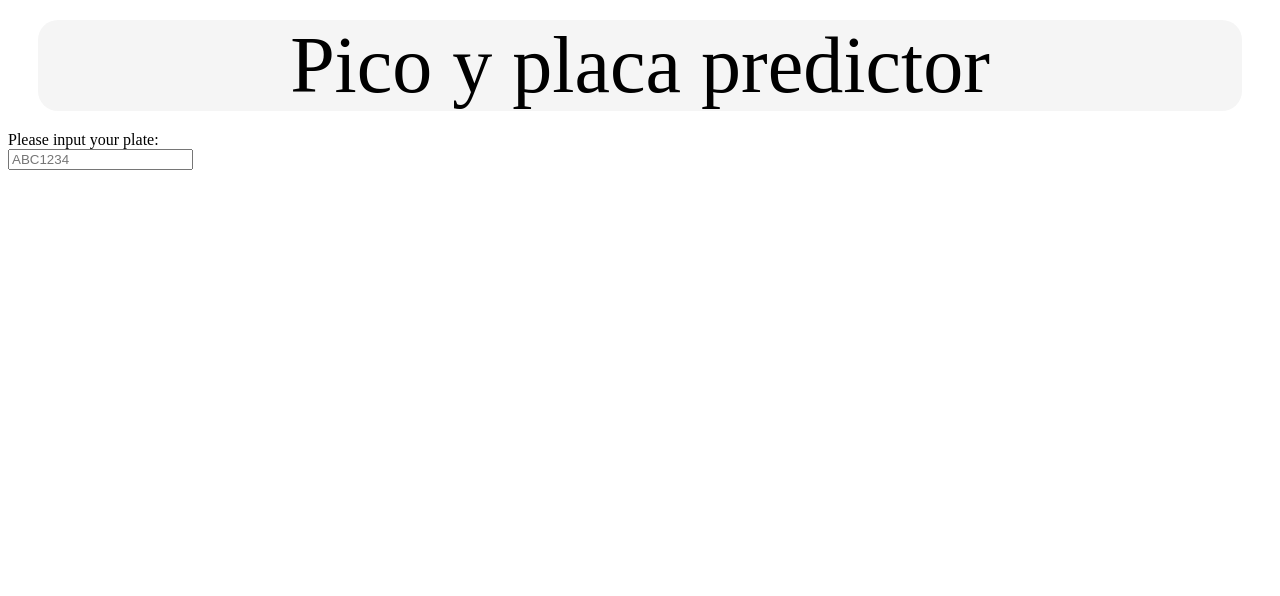
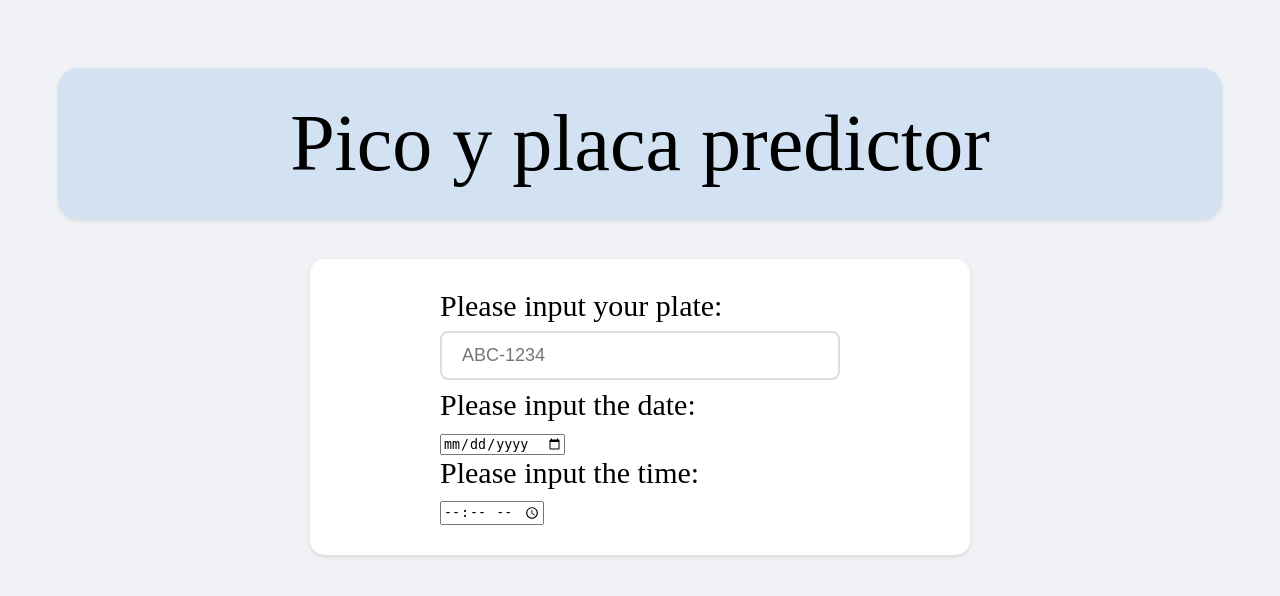
Before and after one commit to SaidNa14-02/Pico-y-Placa-Predictor, a Flask app: page / in a window 1280 px wide. Shown: the top 596 px of the page. Run offline with Flask 3, Linux system fonts and the light colour scheme.

Commit message:
Corrected schedule class to manage date and time formats

```diff
--- a/Picoyplaca/models/day_restriction.py
+++ b/Picoyplaca/models/day_restriction.py
@@ -1,4 +1,5 @@
 import calendar
+from datetime import datetime
 from models.schedule import Schedule
 from models.vehicle import Vehicle
 
@@ -18,8 +19,8 @@ class DayRestriction:
         if not self.schedule.check_date(date):
             raise ValueError("Invalid date format")
 
-        day, month, year = map(int, date.split("/"))
-        weekday = calendar.weekday(year, month, day)
+        date_obj = datetime.strptime(date, "%Y-%m-%d")
+        weekday = date_obj.weekday()
         return calendar.day_name[weekday]
 
     def check_day_restriction(self, input_date: str, plate: str):
--- a/Picoyplaca/models/schedule.py
+++ b/Picoyplaca/models/schedule.py
@@ -13,7 +13,7 @@ class Schedule:
 
     def set_date(self, date):
         if self.check_date(date):
-            self.__date = datetime.strptime(date, "%d/%m/%Y").date()
+            self.__date = datetime.strptime(date, "%Y-%m-%d").date()
         else:
             raise ValueError("Invalid date format")
 
@@ -27,23 +27,14 @@ class Schedule:
         if not input_date or not isinstance(input_date, str):
             return False
         try:
-            datetime.strptime(input_date, "%d/%m/%Y")
+            datetime.strptime(input_date, "%Y-%m-%d")
             return True
         except ValueError:
             return False
 
     def check_time(self, input_time):
-
         if not input_time or not isinstance(input_time, str):
             return False
-
-        if len(input_time) != 5 or input_time[2] != ':':
-            return False
-
-        hours, minutes = input_time.split(':')
-        if len(hours) != 2 or len(minutes) != 2:
-            return False
-
         try:
             datetime.strptime(input_time, "%H:%M")
             return True
--- a/Picoyplaca/styles/styles.css
+++ b/Picoyplaca/styles/styles.css
@@ -1,11 +1,52 @@
-header{
+body {
     font-family: 'Times New Roman', Times, serif;
+    background-color: #f0f2f5;
+    padding: 20px;
+}
+
+header {
     font-size: 80px;
     text-align: center;
-    margin-top: 20px;
-    margin-bottom: 20px;
-    margin-left: 30px;
-    margin-right: 30px;
+    margin: 40px 30px;
+    padding: 30px 20px;
     border-radius: 20px;
-    background-color: whitesmoke;
+    background-color: rgba(195, 218, 241, 0.651);
+    box-shadow: 0 2px 4px rgba(0, 0, 0, 0.1);
 }
+
+div {
+    display: flex;
+    justify-content: center;
+    align-items: left;
+    flex-direction: column;
+    font-size: 30px;
+    margin: 20px auto;
+    max-width: 600px;
+    padding: 30px;
+    border-radius: 15px;
+    background-color: white;
+    box-shadow: 0 2px 4px rgba(0, 0, 0, 0.1);
+}
+
+input[type="text"] {
+    width: 100%;
+    padding: 12px 20px;
+    margin: 8px 0;
+    font-size: 18px;
+    border: 2px solid #ddd;
+    border-radius: 8px;
+    box-sizing: border-box;
+    transition: border-color 0.3s ease;
+}
+
+input[type="text"]:focus {
+    border-color: black;
+    outline: none;
+    box-shadow: 0 0 5px rgba(74, 144, 226, 0.3);
+}
+
+form {
+    width: 100%;
+    max-width: 400px;
+    margin: 0 auto;
+}
--- a/Picoyplaca/templates/index.html
+++ b/Picoyplaca/templates/index.html
@@ -12,10 +12,14 @@
     <header>Pico y placa predictor</header>
     <main>
         <div>
-        <form>
-            <label for="plate">Please input your plate:</label><br>
-            <input type="text" id="plate" name="plate" placeholder="ABC1234"><br>
-        </form>
+            <form>
+                <label for="plate">Please input your plate:</label><br>
+                <input type="text" id="plate" name="plate" placeholder="ABC-1234"><br>
+                <label for="date">Please input the date:</label><br>
+                <input type="date" id="date" name="date"><br>
+                <label for="time">Please input the time:</label><br>
+                <input type="time" id="time" name="time" format="24"><br>
+            </form>
         </div>
     </main>
 
```
